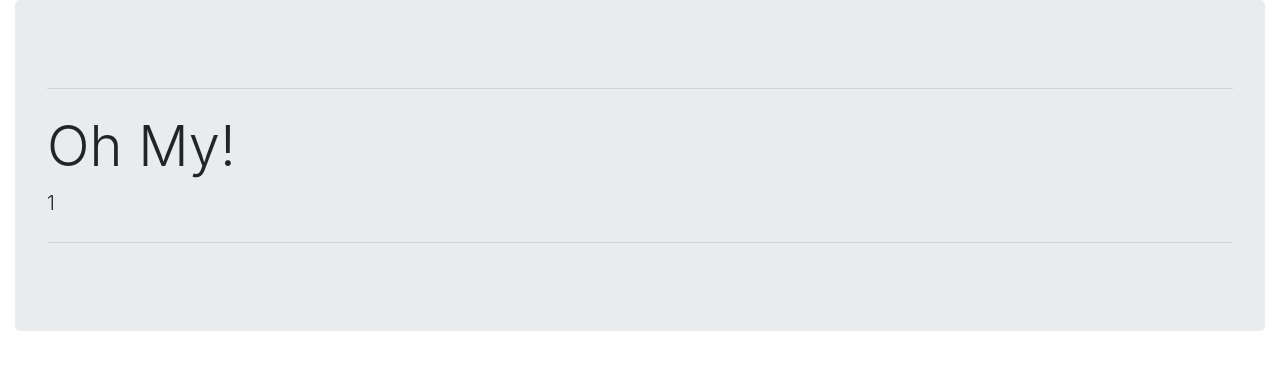
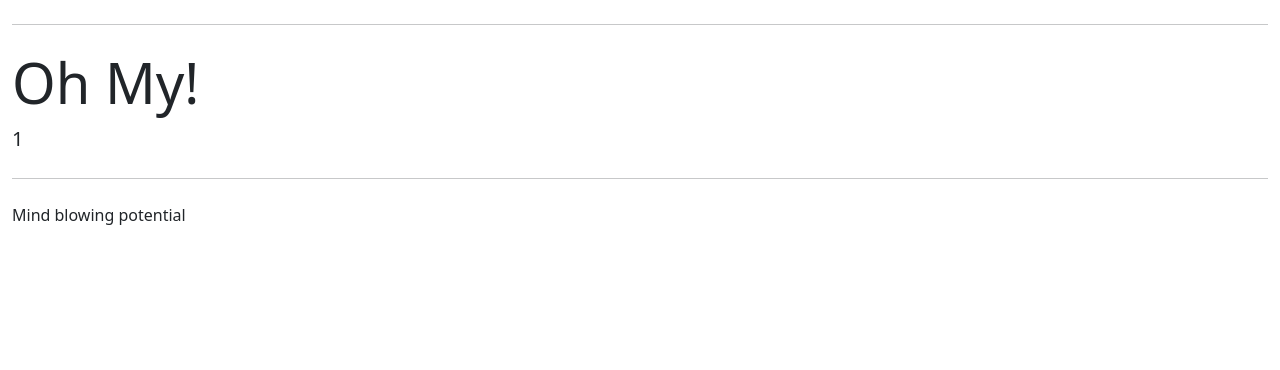
Before and after one commit to fullaware/asteroidmining, a Flask app: page /1 in a window 1280 px wide. Shown: the top 370 px of the page. Run offline with Flask 2, Linux system fonts and the light colour scheme; some libraries are stand-ins or nearby versions.

Commit message:
New Flask notes

```diff
--- a/templates/index.html
+++ b/templates/index.html
@@ -1,5 +1,6 @@
 <!DOCTYPE html>
 <html lang="en">
+
 <head>
     <meta charset="UTF-8">
     <meta http-equiv="X-UA-Compatible" content="IE=edge">
@@ -7,12 +8,8 @@
     <title>Lions, Tigers and Bears</title>
 
     <!-- CSS only -->
-<link rel="stylesheet" href="https://stackpath.bootstrapcdn.com/bootstrap/4.5.2/css/bootstrap.min.css" integrity="sha384-JcKb8q3iqJ61gNV9KGb8thSsNjpSL0n8PARn9HuZOnIxN0hoP+VmmDGMN5t9UJ0Z" crossorigin="anonymous">
-
-<!-- JS, Popper.js, and jQuery -->
-<script src="https://code.jquery.com/jquery-3.5.1.slim.min.js" integrity="sha384-DfXdz2htPH0lsSSs5nCTpuj/zy4C+OGpamoFVy38MVBnE+IbbVYUew+OrCXaRkfj" crossorigin="anonymous"></script>
-<script src="https://cdn.jsdelivr.net/npm/popper.js@1.16.1/dist/umd/popper.min.js" integrity="sha384-9/reFTGAW83EW2RDu2S0VKaIzap3H66lZH81PoYlFhbGU+6BZp6G7niu735Sk7lN" crossorigin="anonymous"></script>
-<script src="https://stackpath.bootstrapcdn.com/bootstrap/4.5.2/js/bootstrap.min.js" integrity="sha384-B4gt1jrGC7Jh4AgTPSdUtOBvfO8shuf57BaghqFfPlYxofvL8/KUEfYiJOMMV+rV" crossorigin="anonymous"></script>
+    <link href="https://cdn.jsdelivr.net/npm/bootstrap@5.0.1/dist/css/bootstrap.min.css" rel="stylesheet"
+        integrity="sha384-+0n0xVW2eSR5OomGNYDnhzAbDsOXxcvSN1TPprVMTNDbiYZCxYbOOl7+AMvyTG2x" crossorigin="anonymous">
 
 </head>
 
@@ -27,5 +24,11 @@
         </div>
     </div>
 
+    <div class="container-fluid">
+        Mind blowing potential
+    </div>
+
+
 </body>
+
 </html>
```
Also changed, not shown: README.md. Lines whose indentation alone changed are shown as unchanged.
